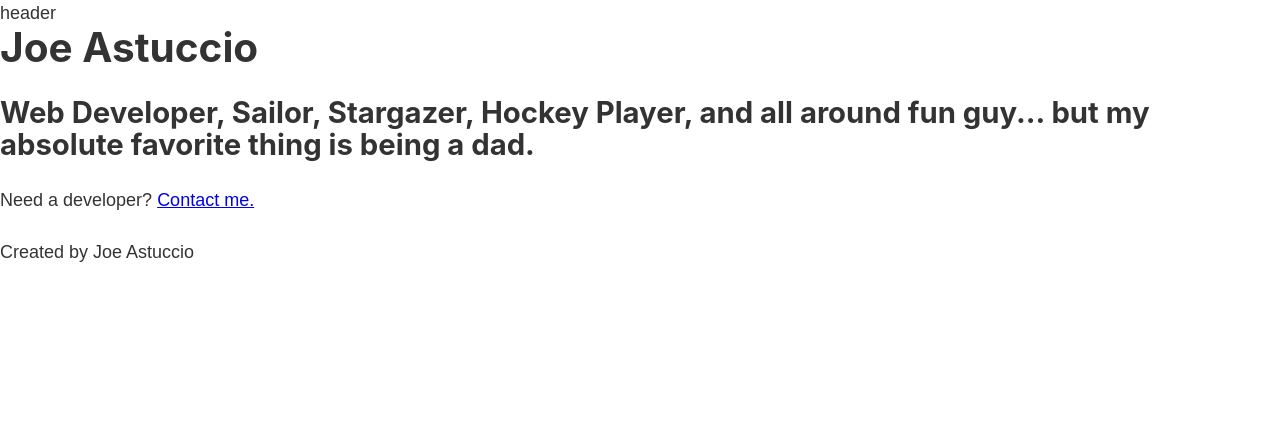
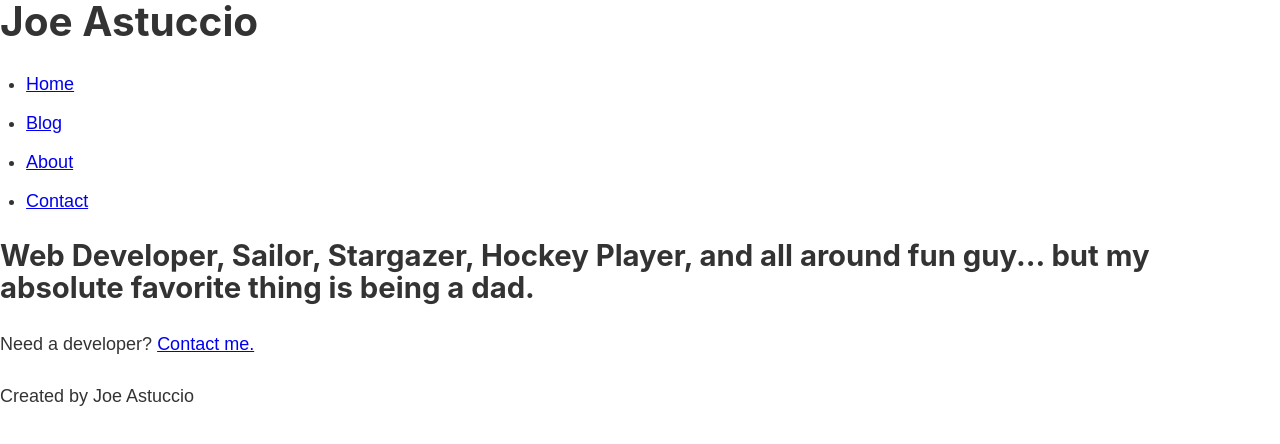
Before and after one commit to jastuccio/gatsby-bootcamp, a Gatsby site: page / in a window 1280 px wide. Built offline with nearby package versions, Linux system fonts and the light colour scheme; Gatsby itself is replaced by a stand-in of ours.

Commit message:
feat: Update header

```diff
--- a/src/components/header.js
+++ b/src/components/header.js
@@ -1,8 +1,27 @@
 import React from 'react'
+import {Link} from 'gatsby'
 
 const Header = () => {
   return (
-    <div>header</div>
+    <header>
+      <h1>Joe Astuccio</h1>
+      <nav>
+        <ul>
+          <li>
+            <Link to="/">Home</Link>
+          </li>
+          <li>
+            <Link to="/blog/">Blog</Link>
+          </li>
+          <li>
+            <Link to="/about/">About</Link>
+          </li>
+          <li>
+            <Link to="/contact/">Contact</Link>
+          </li>
+        </ul>
+      </nav>
+    </header>
   )
 }
 
--- a/src/pages/index.js
+++ b/src/pages/index.js
@@ -6,7 +6,6 @@ import Layout from "../components/layout"
 const IndexPage = () => {
   return (
     <Layout>
-      <h1>Joe Astuccio</h1>
       <h2>
         Web Developer, Sailor, Stargazer, Hockey Player, and all around fun guy... but my absolute favorite thing is being a dad.
       </h2>
```
